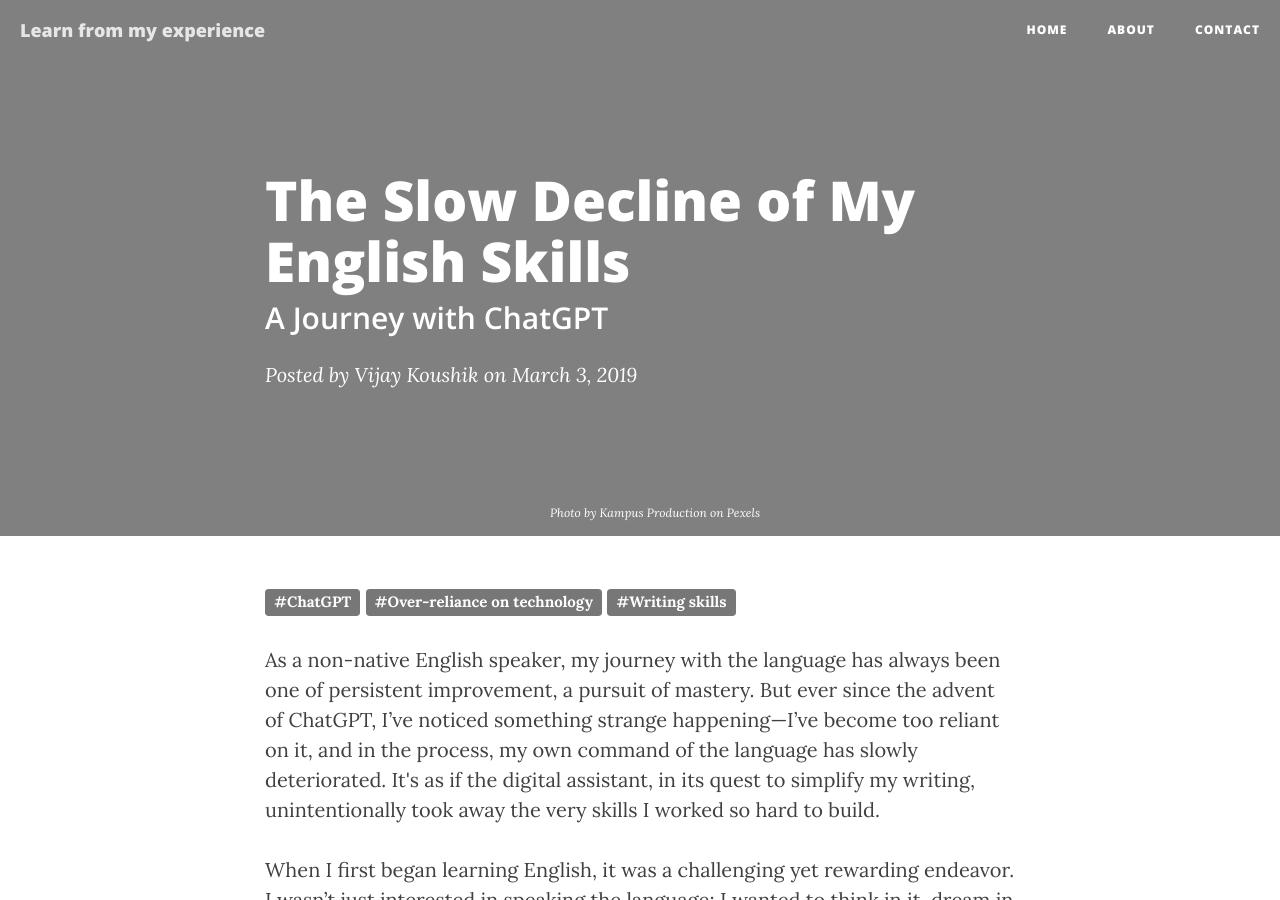
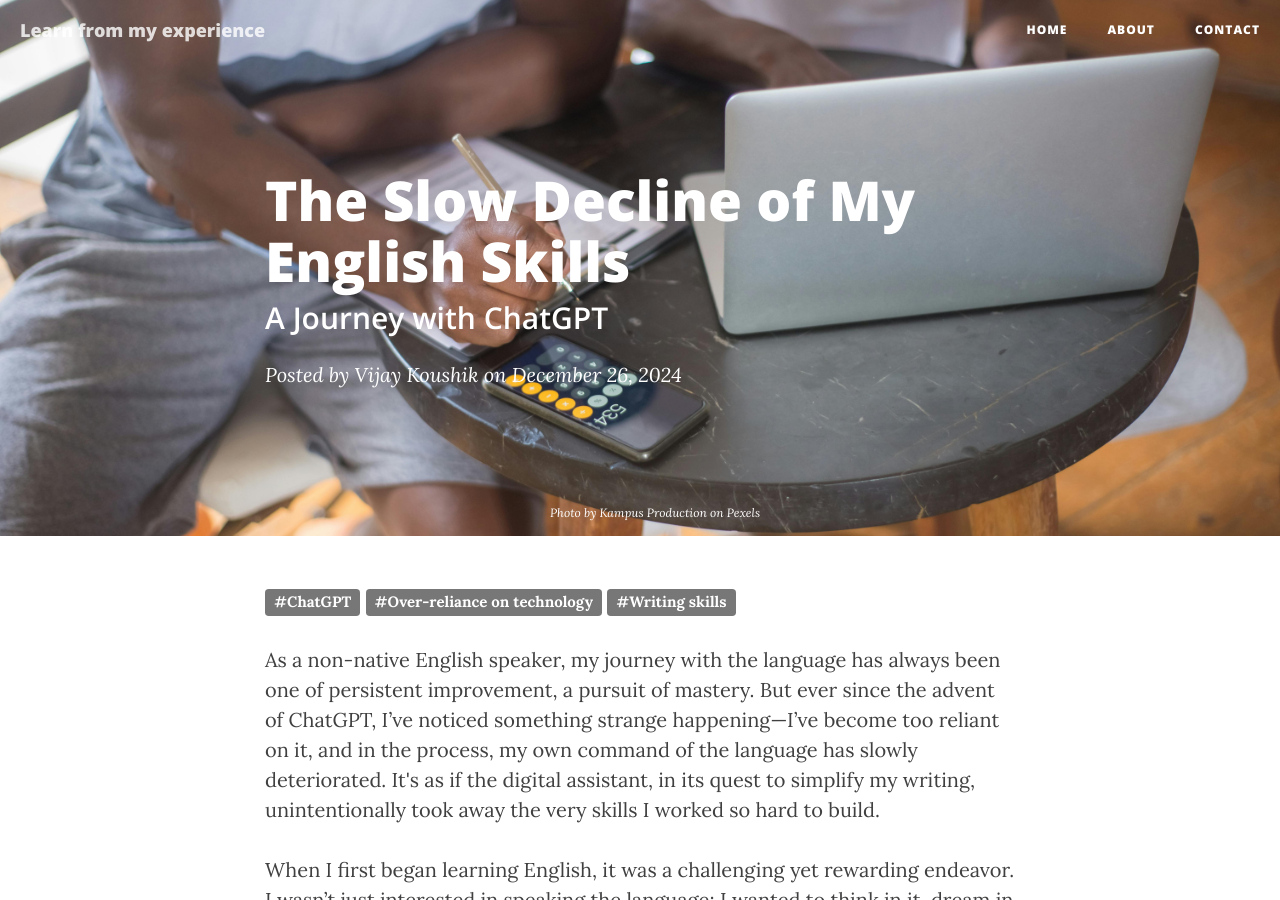
Before and after one commit to svijaykoushik/blog, a Jekyll site: the page built from _posts/2024-12-26-the-slow-decline-of-my-english-skills.markdown, in a window 1280 px wide and 900 px high. Built offline with Jekyll 4.4.1, drawn with Linux system fonts in a browser that asks for light colours; nearby versions of some CDN libraries; comment, search, counter and statistics services are not loaded.

Commit message:
fix: Correct metadata and cover image to enable article to be shown

```diff
--- a/_posts/2024-12-26-the-slow-decline-of-my-english-skills.markdown
+++ b/_posts/2024-12-26-the-slow-decline-of-my-english-skills.markdown
@@ -4,9 +4,9 @@ title:      "The Slow Decline of My English Skills"
 subtitle:   "A Journey with ChatGPT"
 description: "I relied on ChatGPT to improve my English, but it backfired. This is the story of how AI made my language skills worse—and how I'm fighting to reclaim them."
 author:     "Vijay Koushik"
-date:       2019-03-03 09:00:00
-keywords:   "design, colour palate, colour scheme, web design, colour terminology"
-header-img: "img/post_header.jpeg"
+date:       2024-12-26 09:00:00
+keywords:   "ChatGPT, Over-reliance on technology, Digital dependency, Writing skills, Self-improvement"
+header-img: "img/2024_12_26/post_header.jpg"
 og_type: 	"article"
 comments:   true
 pageId:     "2024-12-26-the-slow-decline-of-my-english-skills"
```
Also changed, not shown: img/2024_12_26/post_header.jpg (renamed from img/post_header.jpg).
